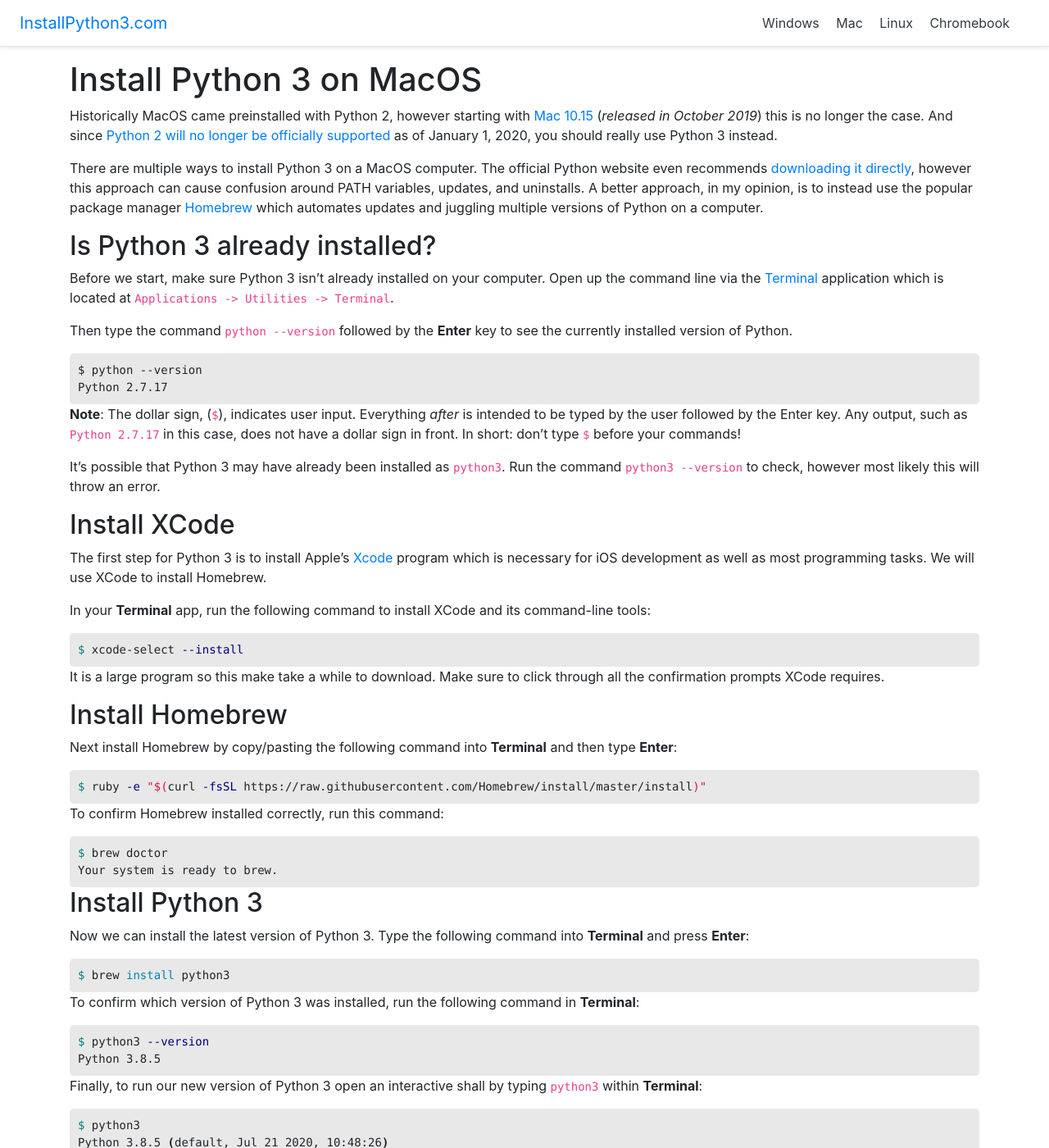
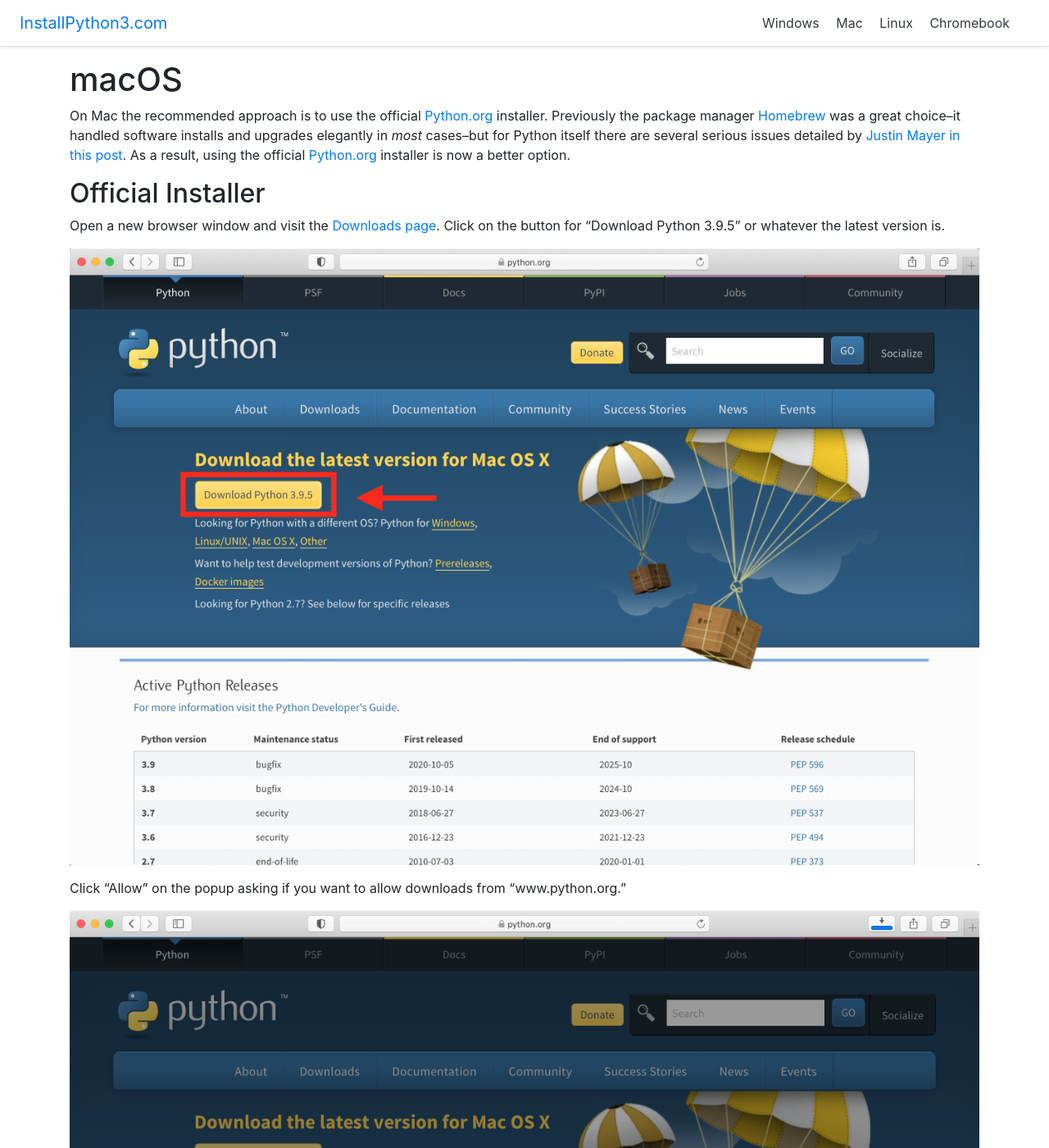
Before and after one commit to NazarMiroshnichenko/installpython3.com, a Jekyll site: the page built from _posts/2010-01-01-mac.markdown, in a window 1280 px wide and 1400 px high. Shown: the whole window at 82% size. Built offline with Jekyll 4.4.1, drawn with Linux system fonts in a browser that asks for light colours; some of the changed text lies outside the part shown.

Commit message:
add mac images, update instructions

````diff
--- a/_posts/2010-01-01-mac.markdown
+++ b/_posts/2010-01-01-mac.markdown
@@ -1,146 +1,76 @@
 ---
 layout: page
 title:  "InstallPython3.com | Mac"
-description: "How to install Python 3 properly on a Mac computer"
+description: "How to install Python 3 on a Mac computer"
 date:   2019-08-06 08:53:27 -0500
 categories:
 sitemap: true
 ---
 
-# Install Python 3 on MacOS
+# macOS
 
-Historically MacOS came preinstalled with Python 2, however starting with [Mac 10.15](https://developer.apple.com/documentation/macos_release_notes/macos_catalina_10_15_beta_10_release_notes) (*released in October 2019*) this is no longer the case. And since [Python 2 will no longer be officially supported](https://www.python.org/dev/peps/pep-0373/) as of January 1, 2020, you should really use Python 3 instead.
+On Mac the recommended approach is to use the official [Python.org](https://www.python.org/downloads/) installer. Previously the package manager [Homebrew](https://brew.sh/) was a great choice--it handled software installs and upgrades elegantly in _most_ cases--but for Python itself there are several serious issues detailed by [Justin Mayer in this post](https://justinmayer.com/posts/homebrew-python-is-not-for-you/). As a result, using the official [Python.org](https://www.python.org/downloads/) installer is now a better option.
 
-There are multiple ways to install Python 3 on a MacOS computer. The official Python website even recommends [downloading it directly](https://www.python.org/downloads/), however this approach can cause confusion around PATH variables, updates, and uninstalls. A better approach, in my opinion, is to instead use the popular package manager [Homebrew](https://brew.sh) which automates updates and juggling multiple versions of Python on a computer.
+## Official Installer
 
-## Is Python 3 already installed?
+Open a new browser window and visit the [Downloads page](https://www.python.org/downloads/). Click on the button for "Download Python 3.9.5" or whatever the latest version is.
 
-Before we start, make sure Python 3 isn't already installed on your computer. Open up the command line via the [Terminal](https://en.wikipedia.org/wiki/Terminal_(macOS)) application which is located at `Applications -> Utilities -> Terminal`.
+<img class="img-fluid" src="{{ site.url }}/assets/images/mac/1_pythonsite.png" alt="Python.org Website">
 
-Then type the command `python --version` followed by the **Enter** key to see the currently installed version of Python.
+Click "Allow" on the popup asking if you want to allow downloads from "www.python.org."
 
-```
-$ python --version
-Python 2.7.17
-```
+<img class="img-fluid" src="{{ site.url }}/assets/images/mac/2_allow.png" alt="Python.org Popup">
 
-**Note**: The dollar sign, (`$`), indicates user input. Everything *after* is intended to be typed by the user followed by the Enter key. Any output, such as `Python 2.7.17` in this case, does not have a dollar sign in front.
-In short: don't type `$` before your commands!
+Open up a new `Finder` window (the keyboard shortcut of pressing `Command` + `n` will do this) and click on the sidebar for "Downloads." Then doubleclick on the Python package to install it.
 
-It's possible that Python 3 may have already been installed as `python3`. Run the command `python3 --version` to check, however most likely this will throw an error.
+<img class="img-fluid" src="{{ site.url }}/assets/images/mac/3_downloads.png" alt="Downloads Directory">
 
-## Install XCode
+This launches the Python Installer. Click on the "Continue" button.
 
-The first step for Python 3 is to install Apple's [Xcode](https://developer.apple.com/xcode/) program which is necessary for iOS development as well as most programming tasks. We will use XCode to install Homebrew.
+<img class="img-fluid" src="{{ site.url }}/assets/images/mac/4_continue.png" alt="Python Installer">
 
-In your **Terminal** app, run the following command to install XCode and its command-line tools:
+Next up are several screens. Click "Continue" again on the _Read Me_ page.
 
-```sh
-$ xcode-select --install
-```
+<img class="img-fluid" src="{{ site.url }}/assets/images/mac/5_readme.png" alt="Read Me page">
 
-It is a large program so this make take a while to download. Make sure to click through all the confirmation prompts XCode requires.
+Next is the _License_ page. Click "Continue" which will launch a pop up asking if you agree to the terms. Click on "Agree."
 
-## Install Homebrew
+<img class="img-fluid" src="{{ site.url }}/assets/images/mac/6_license.png" alt="License Page">
 
-Next install Homebrew by copy/pasting the following command into **Terminal** and then type **Enter**:
+The standard install will save Python to your disk. Click on the "Install" button.
 
-```sh
-$ ruby -e "$(curl -fsSL https://raw.githubusercontent.com/Homebrew/install/master/install)"
-```
+<img class="img-fluid" src="{{ site.url }}/assets/images/mac/7_install.png" alt="Install Window">
 
-To confirm Homebrew installed correctly, run this command:
+This will launch another pop-up asking for your password. Enter it and click "Install Software."
 
-```sh
-$ brew doctor
-Your system is ready to brew.
-```
+<img class="img-fluid" src="{{ site.url }}/assets/images/mac/8_password.png" alt="Install Software">
 
-## Install Python 3
+After installation is a Summary window. You can hit the "Close" button on this.
 
-Now we can install the latest version of Python 3. Type the following command into **Terminal** and press **Enter**:
+<img class="img-fluid" src="{{ site.url }}/assets/images/mac/9_close.png" alt="Summary Window">
 
-```sh
-$ brew install python3
-```
+A popup will ask if you want to move the Python installer to the trash. Click on "Move to Trash" as we no longer need the installer.
 
-To confirm which version of Python 3 was installed, run the following command in **Terminal**:
+<img class="img-fluid" src="{{ site.url }}/assets/images/mac/10_trash.png" alt="Move to Trash">
 
-```sh
-$ python3 --version
-Python 3.8.5
-```
+There will also be a new Finder window opened with the Python 3.9 package.
 
-Finally, to run our new version of Python 3 open an interactive shall by typing `python3` within **Terminal**:
+<img class="img-fluid" src="{{ site.url }}/assets/images/mac/11_done.png" alt="Finder Window">
 
-```sh
-$ python3
-Python 3.8.5 (default, Jul 21 2020, 10:48:26)
-[Clang 11.0.3 (clang-1103.0.32.62)] on darwin
-Type "help", "copyright", "credits" or "license" for more information.
->>>
-```
+## IDLE vs Command Line
 
-To exit the Python 3 interactive shell, you can type either `exit()` and then **Return** or type `Control+d` which means hold both the **Control** and **D** keys at the same time.
+The simplest way to use Python is via the built-in IDLE. Click on the link for IDLE which launches a new Shell. You can type any command here such as `print("Hello, World")`.
 
-Note that it is still possible to run Python 2 by simply typing `python`:
+<img class="img-fluid" src="{{ site.url }}/assets/images/mac/12_idle.png" alt="IDLE">
 
-```sh
-$ python
-Python 2.7.17 (default, Dec 23 2019, 21:25:33)
-[GCC 4.2.1 Compatible Apple LLVM 11.0.0 (clang-1100.0.33.16)] on darwin
-Type "help", "copyright", "credits" or "license" for more information.
->>>
-```
+You can also now access Python from the command line. Open up the `Terminal` application which is located within `Applications` -> `Utilities` -> `Terminal`.
 
-## Virtual Environments
+<img class="img-fluid" src="{{ site.url }}/assets/images/mac/13_terminal.png" alt="Terminal window">
 
-By default, Python packages are installed globally on your computer in a single directory. This can cause major problems when working on multiple Python projects!
+Once open, type `python3` to launch the Python interpreter from the command line. When you see the prompt `>>>` you know it is working. To confirm, type `print("Hello, World")` again.
 
-For example, imagine you have *Project A* that relies upon Django 1.11 whereas *Project B* uses Django 2.2. If you naively installed Django on your computer, only the latest install would be present and available in that single directory. Then consider that most Python projects rely on multiple packages that each have their own version numbers. There's simply no way to keep everything straight and not inadvertently break things with the wrong package versions.
+<img class="img-fluid" src="{{ site.url }}/assets/images/mac/14_terminal_hw.png" alt="Terminal with Hello World">
 
-The solution is to use a **virtual environment** for each project, an isolated directory, rather than installing Python packages globally.
-
-Confusingly, there are multiple tools for virtual environments in Python:
-* [venv](https://docs.python.org/3/library/venv.html) is available by default on Python 3.3+
-* [virtualenv](https://virtualenv.pypa.io/en/stable/) must be installed separately but supports Python 2.7+ and Python 3.3+
-* [Pipenv](https://github.com/pypa/pipenv) is a higher-level tool that automatically manages a separate virtual environment for each project
-
-On MacOS we can install Pipenv with Homebrew.
-
-```sh
-$ brew install pipenv
-```
-
-Then use Pipenv for any Python packages you wish to install. For example, if you want to work with Django 3.1, first create a dedicated directory for it on your computer such as in a `django` directory on your Desktop.
-
-```sh
-$ cd ~/Desktop
-$ mkdir django
-$ cd django
-```
-
-Then install Django within that directory.
-
-```sh
-$ pipenv install django~=3.1.0
-```
-
-If you look within the directory there are now two new files, `Pipfile` and `Pipfile.lock`, which Pipenv uses. To activate the virtual environment type `pipenv shell`.
-
-```sh
-$ pipenv shell
-(django) $
-```
-
-There will now be parentheses around the name of your current directory which indicates the virtual environment is activate. To exit the virtual environment, type `exit`.
-
-```sh
-(django) $ exit
-$
-```
-
-The lack of parentheses confirms the virtual environment is no longer active.
 
 ## Next Steps
 Two excellent beginner-friendly Python books are [Python Crash Course](https://amzn.to/3dGYTRe) and [Automate the Boring Stuff](https://amzn.to/366CebJ). If you'd like to learn web development with Python, check out [Learn Django](https://learndjango.com).
````
Also changed, not shown: assets/images/mac/10_trash.png (added), assets/images/mac/11_done.png (added), assets/images/mac/12_idle.png (added), assets/images/mac/13_terminal.png (added), assets/images/mac/14_terminal_hw.png (added), assets/images/mac/1_pythonsite.png (added), assets/images/mac/2_allow.png (added), assets/images/mac/3_downloads.png (added), assets/images/mac/4_continue.png (added), assets/images/mac/5_readme.png (added), assets/images/mac/6_license.png (added), assets/images/mac/7_install.png (added), assets/images/mac/8_password.png (added), assets/images/mac/9_close.png (added).
